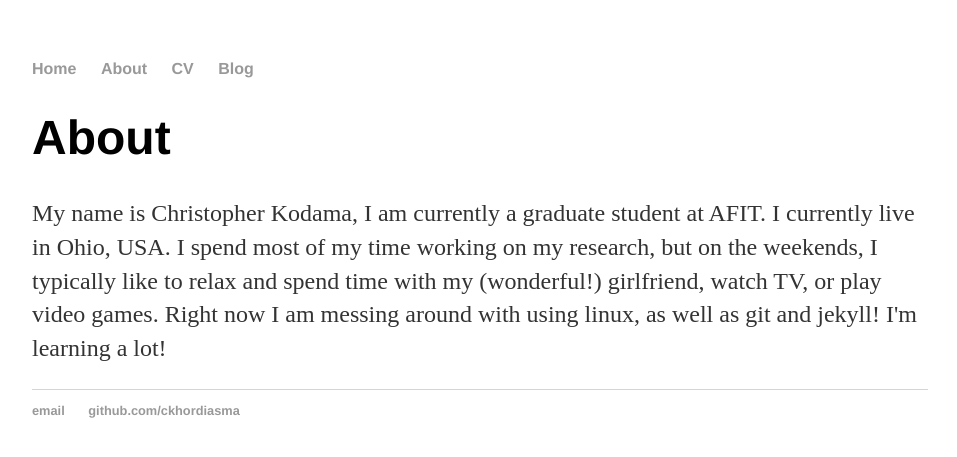
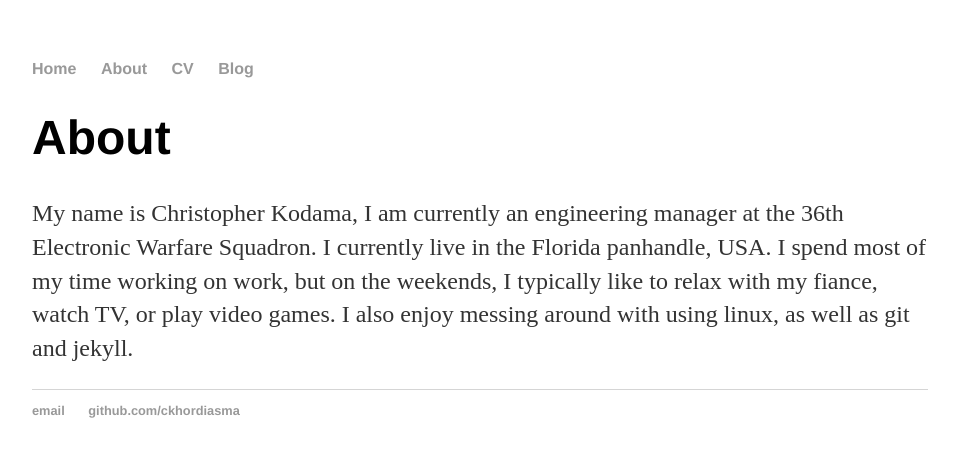
Before and after one commit to ckhordiasma/xoid, a Jekyll site: the page built from about/index.html, in a window 1280 px wide. Shown: the top 457 px of the page, without its empty margins (160-1117 px from the left). Built offline with Jekyll 4.4.1, drawn with Linux system fonts in a browser that asks for light colours.

Commit message:
changed about page to indicate change in relationship status and location; also added .gitignore, since it wasn't added in last commit

```diff
--- a/about/index.html
+++ b/about/index.html
@@ -3,5 +3,5 @@ layout: default
 title: About
 ---
 <h1>{{page.title}} </h1>
-<p>My name is Christopher Kodama, I am currently a graduate student at AFIT. I currently live in Ohio, USA.  I spend most of my time working on my research, but on the weekends, I typically like to relax and spend time with my (wonderful!) girlfriend, watch TV, or play video games.  Right now I am messing around with using linux, as well as git and jekyll!  I'm learning a lot!
+<p>My name is Christopher Kodama, I am currently an engineering manager at the 36th Electronic Warfare Squadron. I currently live in the Florida panhandle, USA.  I spend most of my time working on work, but on the weekends, I typically like to relax with my fiance, watch TV, or play video games.  I also enjoy messing around with using linux, as well as git and jekyll.
 </p>
```
Also changed, not shown: 1 other file.
